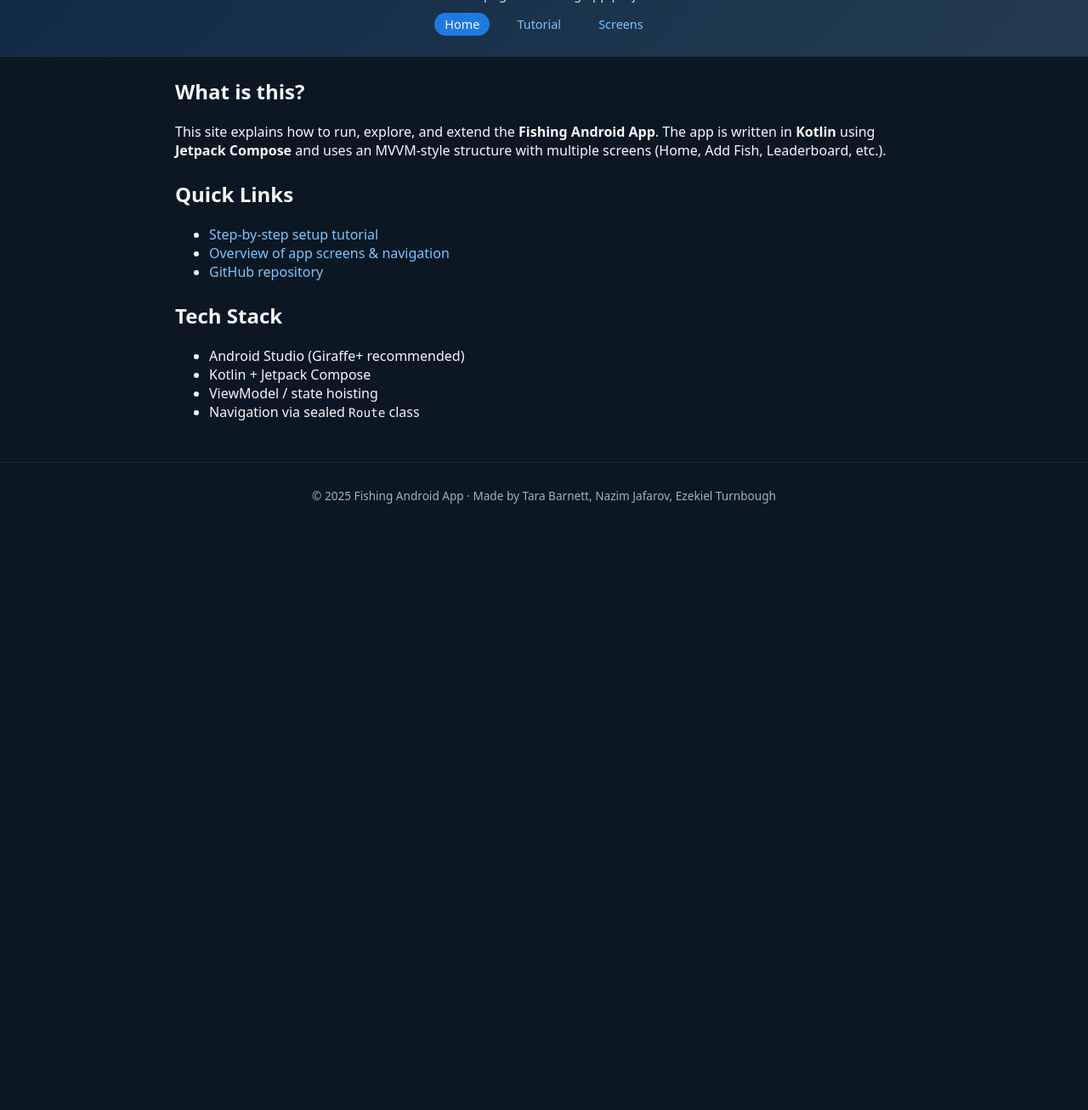
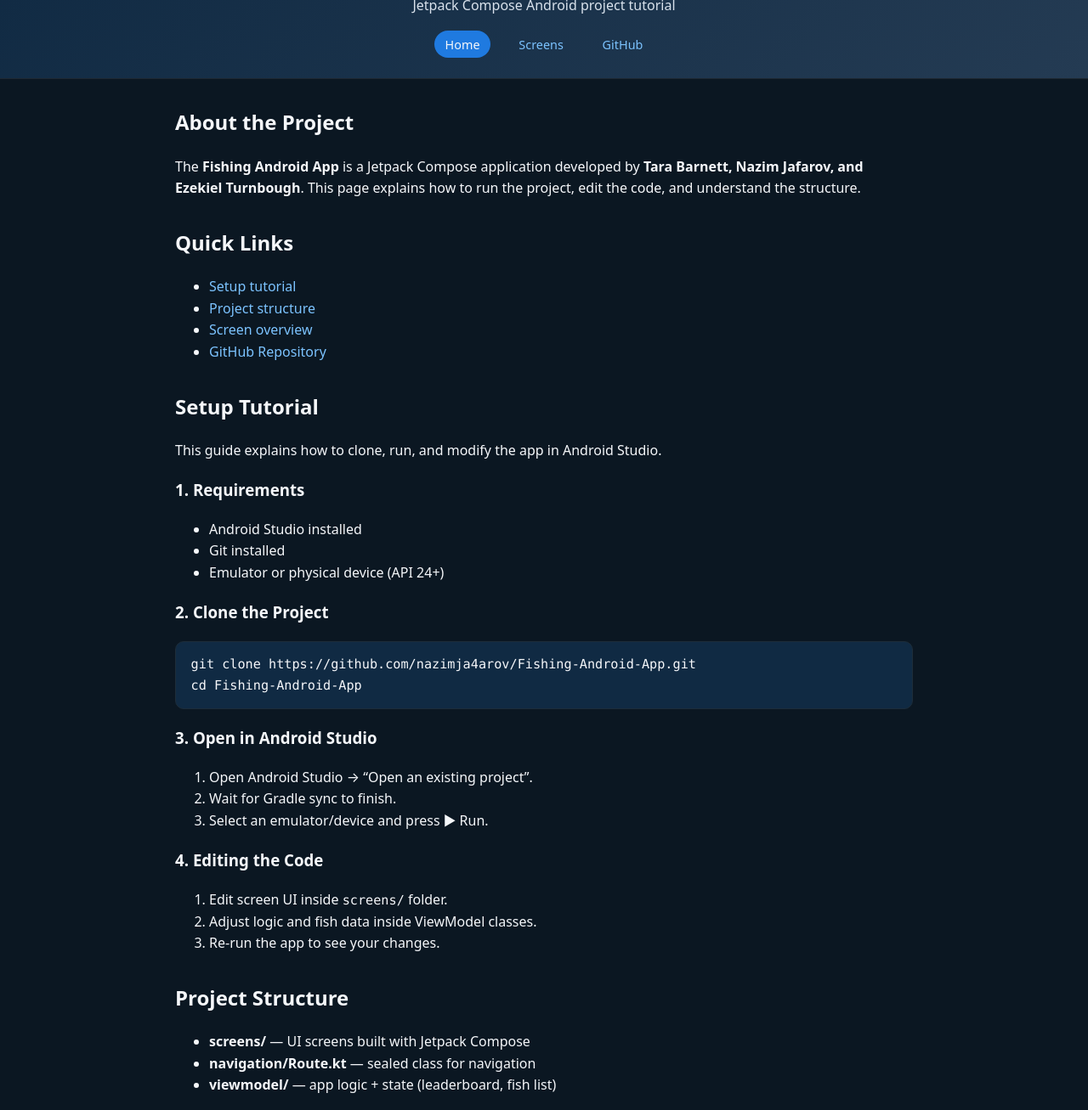
Before and after one commit to nazimja4arov/Fishing-Android-App, a plain HTML site: page index.html in a window 1280 px wide. Shown: the part 84-1391 px from the top of the page at 85% size. Before the commit the page ends 800 px from the top, so only its background shows below. Drawn offline with Linux system fonts and the light colour scheme.

Commit message:
Small changes

```diff
--- a/index.html
+++ b/index.html
@@ -2,51 +2,88 @@
 <html lang="en">
 <head>
   <meta charset="UTF-8" />
-  <title>Fishing Android App – Tutorial</title>
+  <title>Fishing Android App – Overview & Tutorial</title>
   <meta name="viewport" content="width=device-width, initial-scale=1" />
   <link rel="stylesheet" href="style.css" />
 </head>
 <body>
+
 <header class="site-header">
   <h1>Fishing Android App</h1>
-  <p class="subtitle">Tutorial page for Fishing app project</p>
+  <p class="subtitle">Jetpack Compose Android project tutorial</p>
   <nav>
     <a href="index.html" class="active">Home</a>
-    <a href="tutorial.html">Tutorial</a>
     <a href="screens.html">Screens</a>
+    <a href="https://github.com/nazimja4arov/Fishing-Android-App" target="_blank">GitHub</a>
   </nav>
 </header>
 
 <main class="container">
+
+  <!-- PAGE INTRO -->
   <section>
-    <h2>What is this?</h2>
+    <h2>About the Project</h2>
     <p>
-      This site explains how to run, explore, and extend the <strong>Fishing Android App</strong>.
-      The app is written in <strong>Kotlin</strong> using <strong>Jetpack Compose</strong> and
-      uses an MVVM-style structure with multiple screens (Home, Add Fish, Leaderboard, etc.).
+      The <strong>Fishing Android App</strong> is a Jetpack Compose application developed by
+      <strong>Tara Barnett, Nazim Jafarov, and Ezekiel Turnbough</strong>.
+      This page explains how to run the project, edit the code, and understand the structure.
     </p>
   </section>
 
+  <!-- QUICK LINKS -->
   <section>
     <h2>Quick Links</h2>
     <ul>
-      <li><a href="tutorial.html">Step-by-step setup tutorial</a></li>
-      <li><a href="screens.html">Overview of app screens & navigation</a></li>
-      <li><a href="https://github.com/YOUR_USERNAME/Fishing-Android-App" target="_blank">
-        GitHub repository
+      <li><a href="#setup">Setup tutorial</a></li>
+      <li><a href="#project-structure">Project structure</a></li>
+      <li><a href="screens.html">Screen overview</a></li>
+      <li><a href="https://github.com/nazimja4arov/Fishing-Android-App" target="_blank">
+        GitHub Repository
       </a></li>
     </ul>
   </section>
 
-  <section>
-    <h2>Tech Stack</h2>
+  <!-- SETUP TUTORIAL -->
+  <section id="setup">
+    <h2>Setup Tutorial</h2>
+    <p>This guide explains how to clone, run, and modify the app in Android Studio.</p>
+
+    <h3>1. Requirements</h3>
     <ul>
-      <li>Android Studio (Giraffe+ recommended)</li>
-      <li>Kotlin + Jetpack Compose</li>
-      <li>ViewModel / state hoisting</li>
-      <li>Navigation via sealed <code>Route</code> class</li>
+      <li>Android Studio installed</li>
+      <li>Git installed</li>
+      <li>Emulator or physical device (API 24+)</li>
+    </ul>
+
+    <h3>2. Clone the Project</h3>
+    <pre><code>git clone https://github.com/nazimja4arov/Fishing-Android-App.git
+cd Fishing-Android-App</code></pre>
+
+    <h3>3. Open in Android Studio</h3>
+    <ol>
+      <li>Open Android Studio → “Open an existing project”.</li>
+      <li>Wait for Gradle sync to finish.</li>
+      <li>Select an emulator/device and press ▶ Run.</li>
+    </ol>
+
+    <h3>4. Editing the Code</h3>
+    <ol>
+      <li>Edit screen UI inside <code>screens/</code> folder.</li>
+      <li>Adjust logic and fish data inside ViewModel classes.</li>
+      <li>Re-run the app to see your changes.</li>
+    </ol>
+  </section>
+
+  <!-- PROJECT STRUCTURE -->
+  <section id="project-structure">
+    <h2>Project Structure</h2>
+    <ul>
+      <li><strong>screens/</strong> — UI screens built with Jetpack Compose</li>
+      <li><strong>navigation/Route.kt</strong> — sealed class for navigation</li>
+      <li><strong>viewmodel/</strong> — app logic + state (leaderboard, fish list)</li>
     </ul>
   </section>
+
 </main>
 
 <footer class="site-footer">
@@ -56,5 +93,6 @@
 <script>
   document.getElementById("year").textContent = new Date().getFullYear();
 </script>
+
 </body>
 </html>
--- a/style.css
+++ b/style.css
@@ -1,14 +1,18 @@
+/* GLOBAL RESET */
 * {
   box-sizing: border-box;
 }
 
+/* BODY */
 body {
   margin: 0;
   font-family: system-ui, -apple-system, BlinkMacSystemFont, "Segoe UI", sans-serif;
   background: #0b1722;
   color: #f5f7fa;
+  line-height: 1.6;
 }
 
+/* LINKS */
 a {
   color: #7cc3ff;
   text-decoration: none;
@@ -18,6 +22,7 @@
   text-decoration: underline;
 }
 
+/* HEADER */
 .site-header {
   background: linear-gradient(135deg, #102a43, #243b53);
   padding: 1.5rem 1rem;
@@ -27,18 +32,20 @@
 
 .site-header h1 {
   margin: 0;
-  font-size: 1.8rem;
+  font-size: 1.9rem;
+  font-weight: 600;
 }
 
 .subtitle {
-  margin: 0.25rem 0 0.75rem;
-  font-size: 0.95rem;
+  margin: 0.35rem 0 1rem;
+  font-size: 1rem;
   color: #d9e2ec;
 }
 
+/* NAVIGATION */
 .site-header nav a {
   margin: 0 0.5rem;
-  padding: 0.25rem 0.75rem;
+  padding: 0.3rem 0.8rem;
   border-radius: 999px;
   display: inline-block;
   font-size: 0.9rem;
@@ -49,39 +56,47 @@
   color: #f5f7fa;
 }
 
+/* CONTAINER */
 .container {
   max-width: 900px;
-  margin: 1.5rem auto 3rem;
+  margin: 2rem auto 3rem;
   padding: 0 1rem;
 }
 
+/* SECTION SPACING */
 section {
-  margin-bottom: 1.5rem;
+  margin-bottom: 2rem;
 }
 
+/* CARD COMPONENT */
 .card {
   background: #102a43;
   border-radius: 12px;
-  padding: 1rem 1.25rem;
+  padding: 1.25rem 1.5rem;
   box-shadow: 0 8px 20px rgba(0, 0, 0, 0.35);
+  border: 1px solid #1d2d3a;
 }
 
+/* CODE & PRE */
 pre {
   background: #102a43;
-  padding: 0.75rem 1rem;
-  border-radius: 8px;
+  padding: 0.9rem 1.1rem;
+  border-radius: 10px;
   overflow-x: auto;
+  border: 1px solid #1d2d3a;
 }
 
 code {
   font-family: "Fira Code", Consolas, monospace;
-  font-size: 0.9rem;
+  font-size: 0.95rem;
 }
 
+/* FOOTER */
 .site-footer {
   text-align: center;
-  padding: 1rem;
+  padding: 1.2rem;
   border-top: 1px solid #1f2933;
-  font-size: 0.85rem;
+  font-size: 0.9rem;
   color: #9fb3c8;
+  margin-top: 3rem;
 }
```
Also changed, not shown: screens.html (+19 -20 lines).
